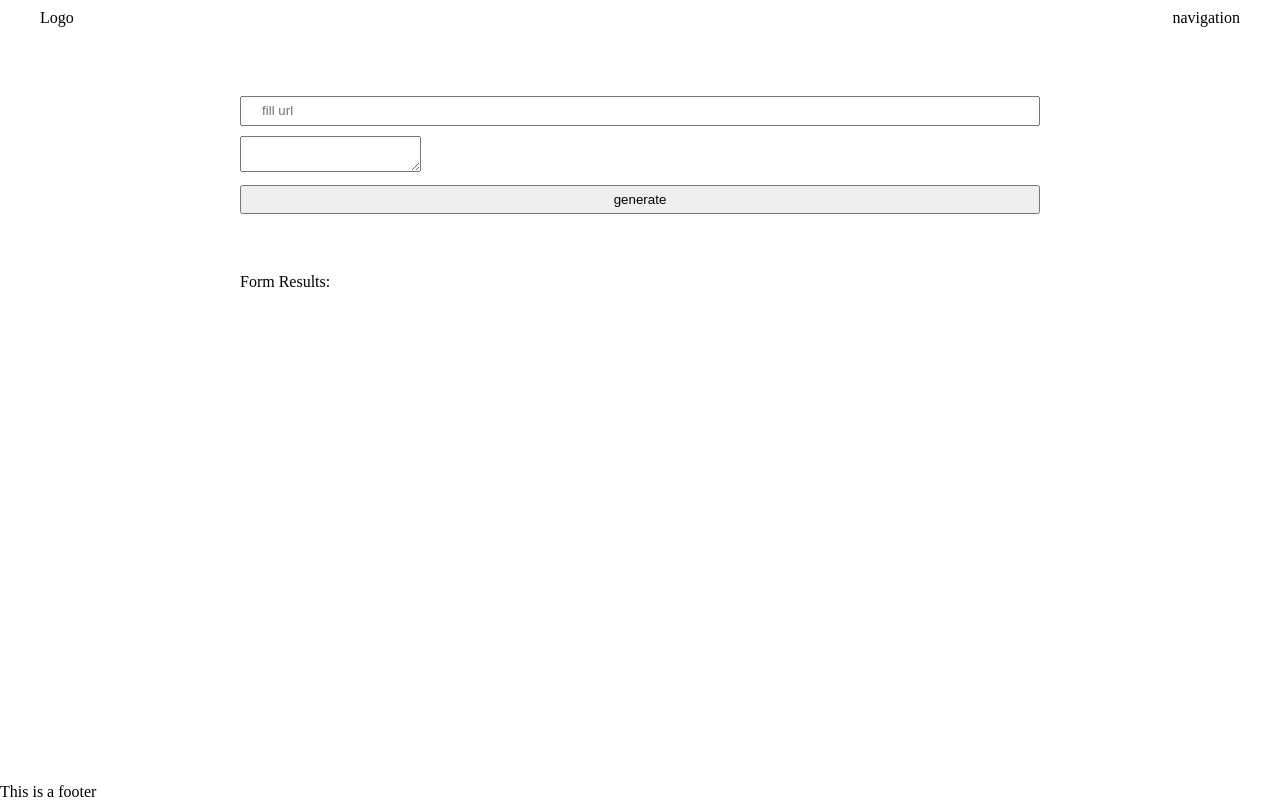
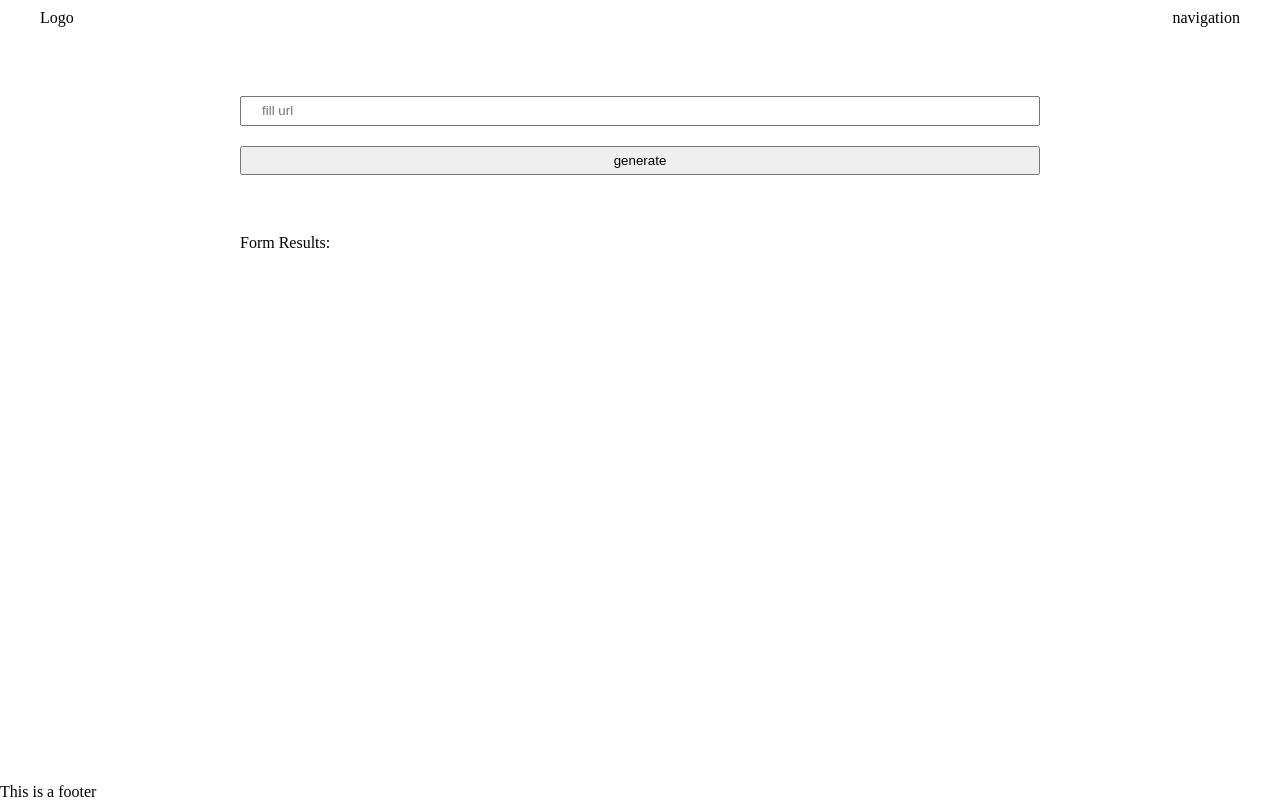
Before and after one commit to mmezhigursky/NLP_-_webpack, a website: page src/client/views/index.html in a window 1280 px wide. Drawn offline with nearby package versions, Linux system fonts and the light colour scheme; files that its build step writes are made by us from their sources.

Commit message:
new packs

```diff
--- a/package.json
+++ b/package.json
@@ -6,7 +6,8 @@
     "test": "echo \"Error: no test specified\" && exit 1",
     "start": "node src/server/index.js",
     "build-prod": "webpack --config webpack.prod.js",
-    "build-dev": "webpack-dev-server --config webpack.dev.js --open"
+    "build-dev": "webpack-dev-server --config webpack.dev.js --open",
+    "test-jest": "jest"
   },
   "keywords": [],
   "author": "",
@@ -24,11 +25,13 @@
   "devDependencies": {
     "@babel/core": "^7.10.2",
     "@babel/preset-env": "^7.10.2",
+    "babel-jest": "^26.0.1",
     "babel-loader": "^8.1.0",
     "clean-webpack-plugin": "^3.0.0",
     "css-loader": "^3.5.3",
     "file-loader": "^6.0.0",
     "html-webpack-plugin": "^3.2.0",
+    "jest": "^26.0.1",
     "mini-css-extract-plugin": "^0.9.0",
     "node-sass": "^4.14.1",
     "optimize-css-assets-webpack-plugin": "^5.0.3",
--- a/src/client/views/index.html
+++ b/src/client/views/index.html
@@ -26,7 +26,6 @@
                 <div class="form_group">
                     <div>
                         <input type="text" placeholder="fill url" id="url" name="url" ><br>
-                        <textarea id="feelings"></textarea> <br>
                         <input  id = "generate"type="submit" value="generate">
                       </div>
                 </div>
```
Also changed, not shown: 2 other files.
